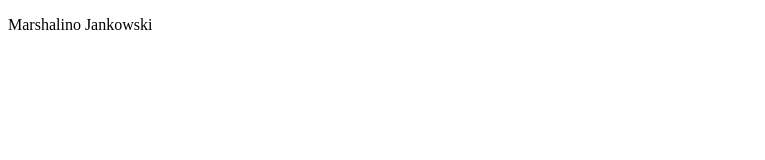
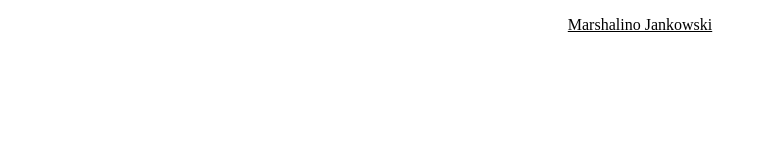
Before and after one commit to Tempestfury11/dayOneExercise, a plain HTML site: page index.html in a window 1280 px wide. Shown: the whole page, without its empty margins (0-765 px from the left). Drawn offline with nearby package versions, Linux system fonts and the light colour scheme.

Commit message:
https://github.com/Tempestfury11/dayOneExercise

```diff
--- a/index.html
+++ b/index.html
@@ -9,7 +9,7 @@
 </head>
 <body>
 
-    <div id="Spartan1337">
+    <div class="CodeName" id="Spartan1337">
         <p>{{name}} {{surname}}</p>
     </div>
 
--- a/style/style.css
+++ b/style/style.css
@@ -0,0 +1,4 @@
+#Spartan1337{
+    text-align: center;
+    text-decoration: underline;
+}
```
